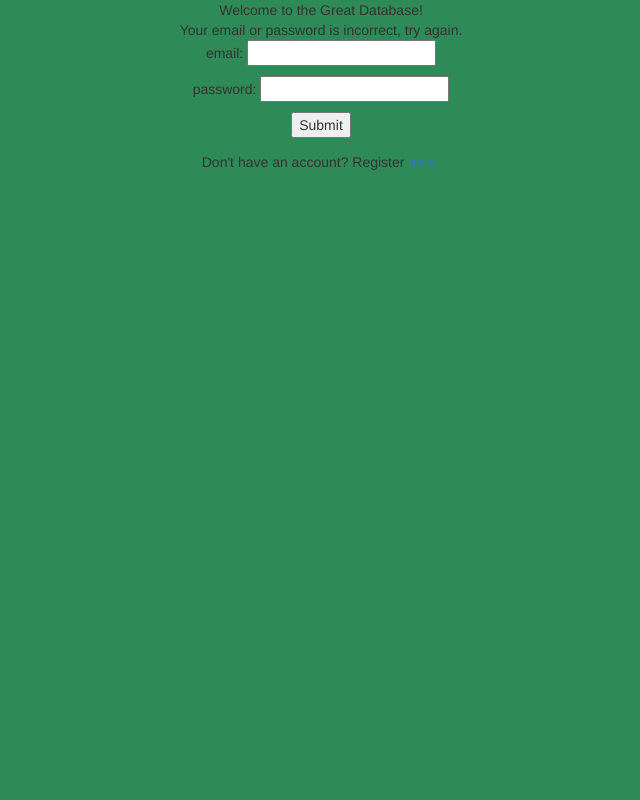
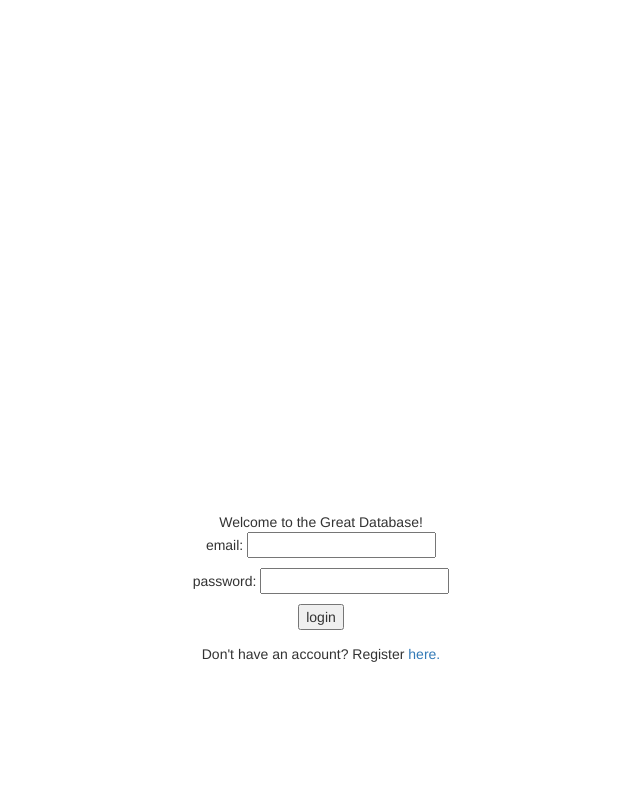
Before and after one commit to aminsol/GreatDatabase, a PHP site: page /login.php in a window 1280 px wide. Shown: the whole page, without its empty margins (319-959 px from the left). Run offline with PHP 8.4, Linux system fonts and the light colour scheme; data that the repository does not hold is empty.

Commit message:
WORKING VERSION 1

```diff
--- a/login.php
+++ b/login.php
@@ -15,24 +15,30 @@
 			echo "Welcome to the Great Database!"."<br/>";
 		}
 
+
+
+
+		if(isset($_POST['submit'])){		//when user clicks submit
+
 		//declare credentials
 		$email = $_POST["email"];
 		$password = $_POST["password"];
 
-		//sql queries to confirm login credentials
-		$email_query = $db->query("SELECT * FROM user where email like '$email' ");
-		$pw_query = $db->query("SELECT * FROM user where password like '$password' ");
+		//sql query string
+		$sql = "SELECT * FROM user WHERE email LIKE '$email' AND password LIKE '$password' ";
 
-		//handle login
-		if (
-			$email_query->fetch_assoc() and $pw_query->fetch_assoc()
-		){
-			echo "Success"."<br/>";
-			include("home.php");
-		}else{
-			echo "Your email or password is incorrect, try again.";
+		//run query
+		$result = $db->query($sql);
+		$row = $result->fetch_assoc();
+
+			//confirm query matches input
+			if ($row){
+				echo "Success"."<br/>";
+				include("home.php");
+			}else{
+				echo "Your email or password is incorrect, try again.";
+			}
 		}
-
 	?>
 
 <html>
@@ -41,8 +47,8 @@
 		<link href="css/bootstrap.min.css" type="text/css" rel="stylesheet">
 		<style>
 			body {
-				background-color: SeaGreen;
 				text-align: center;
+				margin-top: 40%;
 			}
 		</style>
 	</head>
@@ -51,7 +57,7 @@
 			<form action="" method="post" id="login">
 				<p>email: <input type="text" name="email"/></p>
 				<p>password: <input type="text" name="password"/><p>
-				<p><input type="submit" name="login"/></p>
+				<p><input type="submit" name="submit" value='login'/></p>
 			</form>
 		</div>
 		<div id="register_link">
```
Also changed, not shown: register.php (+14 -8 lines).
